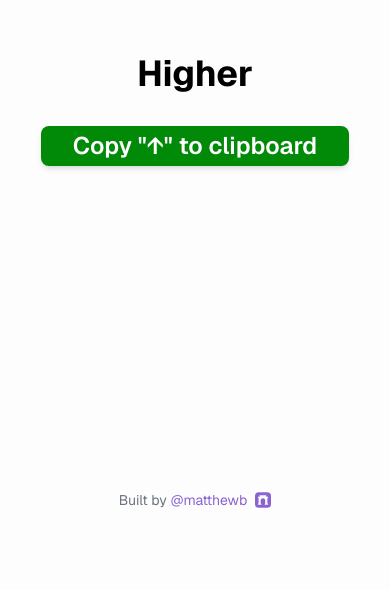
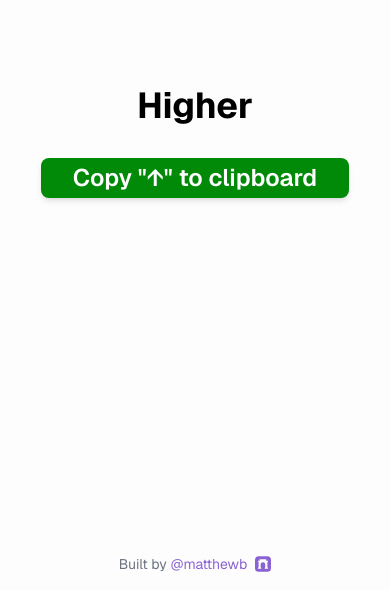
Before and after one commit to 0xmatthewb/higher-button, a Next.js app: page / in a window 390 px wide. Shown: the part 254-844 px from the top of the page. Built offline with nearby package versions, Linux system fonts and the light colour scheme.

Commit message:
mobile viewport

```diff
--- a/app/globals.css
+++ b/app/globals.css
@@ -24,6 +24,7 @@ body {
       rgb(var(--background-end-rgb))
     )
     rgb(var(--background-start-rgb));
+    height: 100dvh;
 }
 
 @layer utilities {
--- a/app/page.tsx
+++ b/app/page.tsx
@@ -18,7 +18,7 @@ export default function Component() {
   };
 
 return (
-  <div key="1" className="flex flex-col h-screen justify-center items-center bg-[#FDFDFD] pb-16 md:pb-0">
+  <div key="1" className="flex flex-col h-screen justify-center items-center bg-[#FDFDFD]">
 
     <main className="flex flex-col items-center justify-center flex-grow">
       <h1 className="text-4xl text-black font-bold mb-8">Higher</h1>
```
